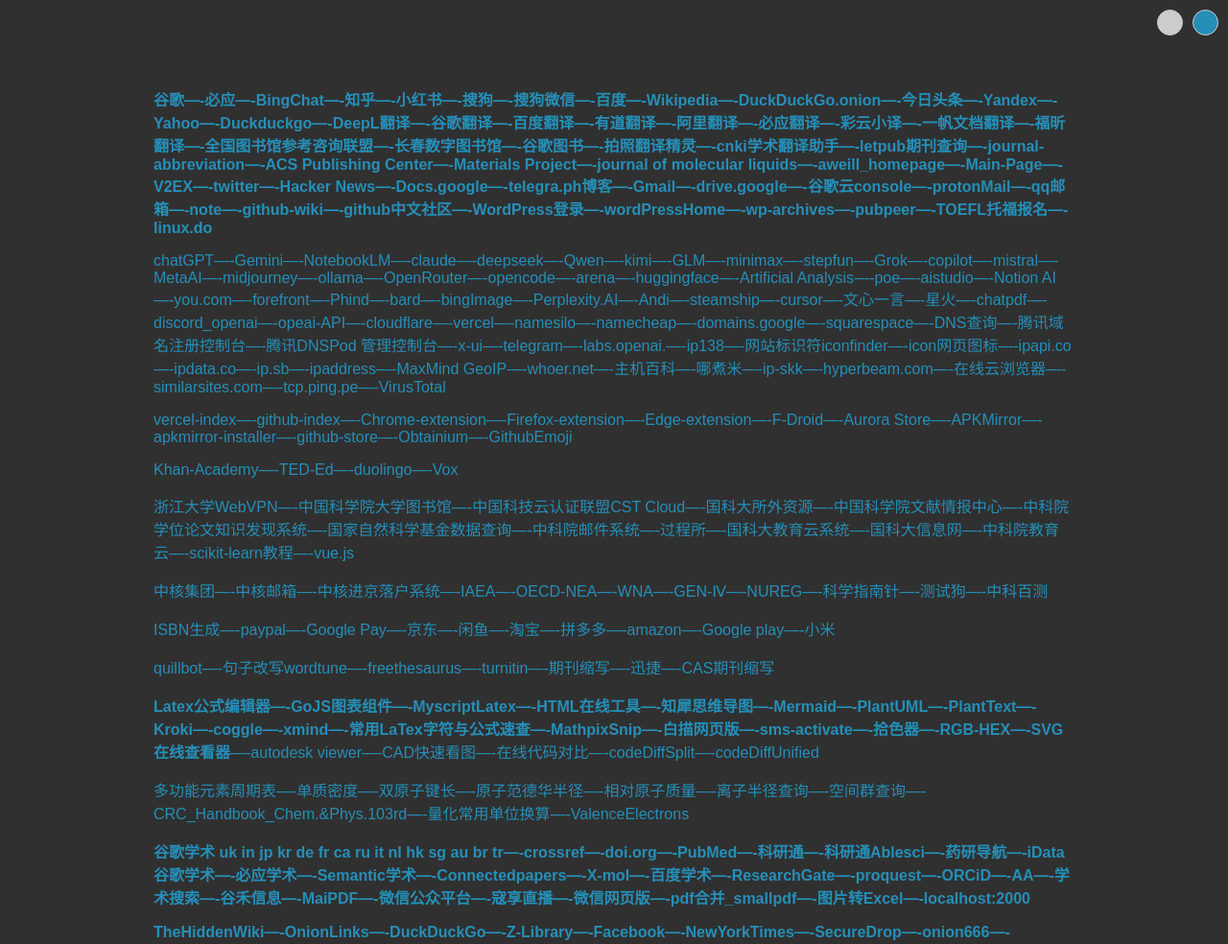
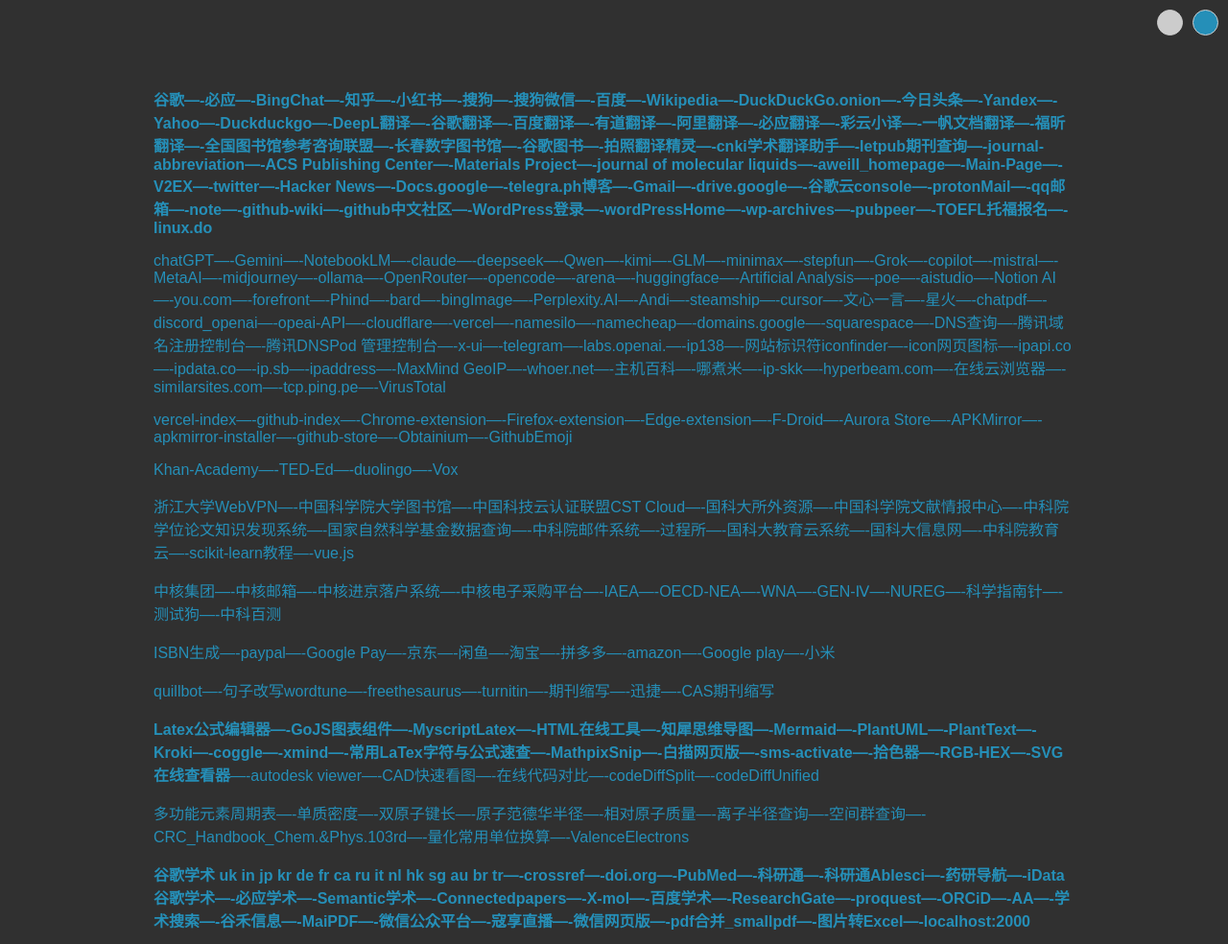
Before and after one commit to aweill/02_html, a plain HTML site: page index.html in a window 1280 px wide. Shown: the top 984 px of the page at 96% size. Drawn offline with Linux system fonts and the light colour scheme.

Commit message:
Update index.html

```diff
--- a/index.html
+++ b/index.html
@@ -74,7 +74,7 @@
 
 <p><a target="_blank" rel="noopener" href="https://webvpn.zju.edu.cn/">浙江大学WebVPN</a>—-<a target="_blank" rel="noopener" href="https://lib.ucas.ac.cn/">中国科学院大学图书馆</a>—-<a target="_blank" rel="noopener" href="https://passport.escience.cn/">中国科技云认证联盟CST Cloud</a>—-<a target="_blank" rel="noopener" href="https://www.las.ac.cn/front/dataCenter/literatureAcquisition">国科大所外资源</a>—-<a target="_blank" rel="noopener" href="https://www.las.cas.cn/">中国科学院文献情报中心</a>—-<a target="_blank" rel="noopener" href="http://dpaper.las.ac.cn/Dpaper/homeNew">中科院学位论文知识发现系统</a>—-<a target="_blank" rel="noopener" href="https://kd.nsfc.cn/">国家自然科学基金数据查询</a>—-<a target="_blank" rel="noopener" href="https://mail.cstnet.cn/">中科院邮件系统</a>—-<a target="_blank" rel="noopener" href="http://www.ipe.cas.cn/">过程所</a>—-<a target="_blank" rel="noopener" href="http://sep.ucas.ac.cn/">国科大教育云系统</a>—-<a target="_blank" rel="noopener" href="https://onestop.ucas.edu.cn/">国科大信息网</a>—-<a target="_blank" rel="noopener" href="https://v.ucas.ac.cn/main/index.do?menuCode=1">中科院教育云</a>—-<a target="_blank" rel="noopener" href="https://scikit-learn.org/stable/auto_examples/index.html">scikit-learn教程</a>—-<a target="_blank" rel="noopener" href="https://cn.vuejs.org/guide/introduction.html">vue.js</a></p>
 
-<p><a target="_blank" rel="noopener" href="https://www.cnnc.com.cn/">中核集团</a>—-<a target="_blank" rel="noopener" href="https://mail.cnmstc.com/">中核邮箱</a>—-<a target="_blank" rel="noopener" href="https://luohu.cnnc.com.cn/cnnc/login">中核进京落户系统</a>—-<a target="_blank" rel="noopener" href="https://www.iaea.org/publications">IAEA</a>—-<a target="_blank" rel="noopener" href="https://www.oecd-nea.org/">OECD-NEA</a>—-<a target="_blank" rel="noopener" href="https://world-nuclear.org/">WNA</a>—-<a target="_blank" rel="noopener" href="https://www.gen-4.org/">GEN-Ⅳ</a>—-<a target="_blank" rel="noopener" href="https://www.nrc.gov/reading-rm/doc-collections/nuregs/index">NUREG</a>—-<a target="_blank" rel="noopener" href="https://www.shiyanjia.com/">科学指南针</a>—-<a target="_blank" rel="noopener" href="https://www.ceshigo.com/">测试狗</a>—-<a target="_blank" rel="noopener" href="https://www.zkbaice.cn/">中科百测</a></p>
+<p><a target="_blank" rel="noopener" href="https://www.cnnc.com.cn/">中核集团</a>—-<a target="_blank" rel="noopener" href="https://mail.cnmstc.com/">中核邮箱</a>—-<a target="_blank" rel="noopener" href="https://luohu.cnnc.com.cn/cnnc/login">中核进京落户系统</a>—-<a target="_blank" rel="noopener" href="https://www.cnncecp.com">中核电子采购平台</a>—-<a target="_blank" rel="noopener" href="https://www.iaea.org/publications">IAEA</a>—-<a target="_blank" rel="noopener" href="https://www.oecd-nea.org/">OECD-NEA</a>—-<a target="_blank" rel="noopener" href="https://world-nuclear.org/">WNA</a>—-<a target="_blank" rel="noopener" href="https://www.gen-4.org/">GEN-Ⅳ</a>—-<a target="_blank" rel="noopener" href="https://www.nrc.gov/reading-rm/doc-collections/nuregs/index">NUREG</a>—-<a target="_blank" rel="noopener" href="https://www.shiyanjia.com/">科学指南针</a>—-<a target="_blank" rel="noopener" href="https://www.ceshigo.com/">测试狗</a>—-<a target="_blank" rel="noopener" href="https://www.zkbaice.cn/">中科百测</a></p>
 
 <p><a target="_blank" rel="noopener" href="https://products.aspose.app/barcode/zh-hans/generate/isbn">ISBN生成</a>—-<a target="_blank" rel="noopener" href="https://www.paypal.com/myaccount/summary">paypal</a>—-<a target="_blank" rel="noopener" href="https://pay.google.com/">Google Pay</a>—-<a target="_blank" rel="noopener" href="https://www.jd.com/">京东</a>—-<a target="_blank" rel="noopener" href="https://www.goofish.com/">闲鱼</a>—-<a target="_blank" rel="noopener" href="https://www.taobao.com/">淘宝</a>—-<a target="_blank" rel="noopener" href="https://mobile.yangkeduo.com/">拼多多</a>—-<a target="_blank" rel="noopener" href="https://www.amazon.com/">amazon</a>—-<a target="_blank" rel="noopener" href="https://play.google.com/store/account/subscriptions">Google play</a>—-<a target="_blank" rel="noopener" href="https://www.mi.com/">小米</a></p>
 
```
